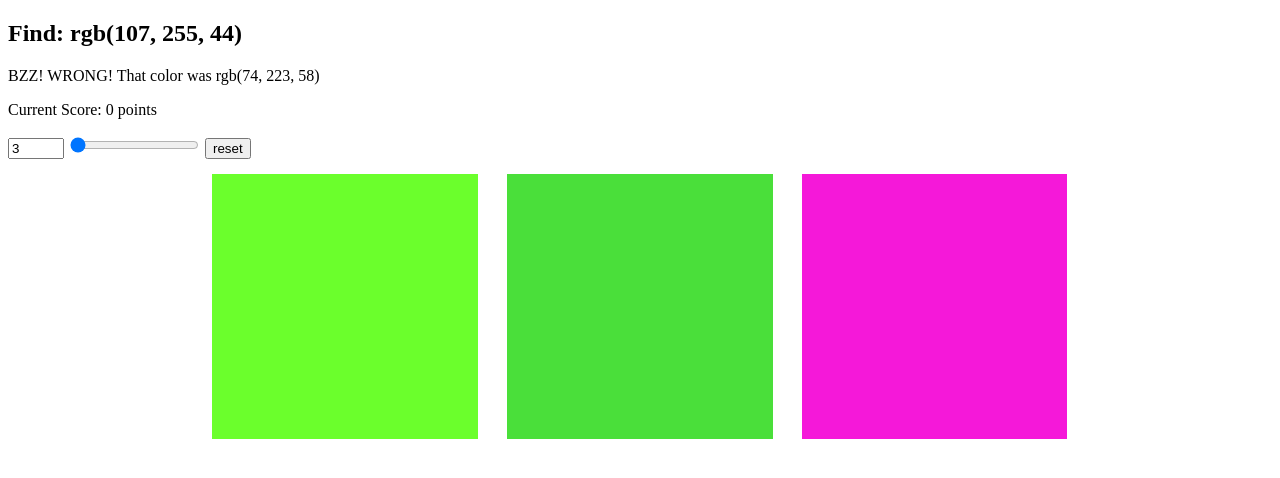
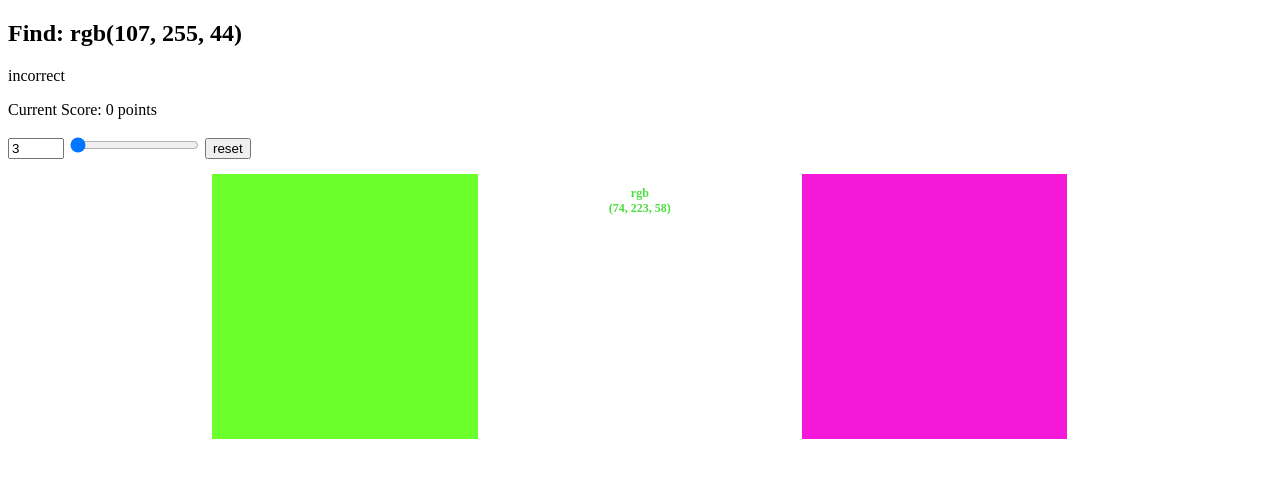
Before and after one commit to ctiller15/Color_Game_Project, a plain HTML site: page index.html in a window 1280 px wide. Both pictures are taken after a click on the element 639 px from the left and 272 px from the top of the page. Drawn offline with Linux system fonts and the light colour scheme.

Commit message:
handle incorrect answers

```diff
--- a/app.js
+++ b/app.js
@@ -102,13 +102,18 @@ function populateSquares(sqList, sr, sg, sb, rng){
 		blue = limitColor(sb, rng);
 		var rgbVal = "rgb(" + red + ", " + green + ", " + blue + ")";
 		square.style.backgroundColor = rgbVal;
+		var divwidth = $(".square").width();
+		$(".square").css("height", divwidth + "px");
 	});
 }
 
 // Handles what happens if the answer to the current puzzle is clicked, or if it is missed.
 function setAnswer(){
 	$(".square").on("click", function(){
-		if($(this).css("background-color") === correctColor){
+		var sqCol = $(this).css("background-color");
+		sqColText = "<span class='sqColText'>rgb</span>" + "<br>" + sqCol.slice(3, -1) + ")";
+		console.log(sqColText);
+		if(sqCol === correctColor){
 			// If they get the correct color, the round ends.
 			// At this point if they want to do another they would have to click reset.
 			infoText.text("CORRECT!!!");
@@ -118,7 +123,11 @@ function setAnswer(){
 			$(".square").css("background-color", correctColor);
 			resetButton.text("Another?");
 		} else {
-			infoText.text("BZZ! WRONG! That color was " + $(this).css("background-color"));
+			infoText.text("incorrect");
+			$(this).html("<p class='incorrectText'>" + sqColText + "</p>");
+			$(this).css("color", sqCol);
+			$(this).css("background-color", "rgba(0, 0, 0, 0.0)");
+			$(this).off();
 		}
 	});
 }
--- a/style.css
+++ b/style.css
@@ -11,7 +11,9 @@ h1{
 
 .square{
 	width: 30%;
-	padding-bottom: 30%;
 	float: left;
 	margin: 1.66%;
+	font-size: .75em;
+	text-align: center;
+	font-weight: bold;
 }
```
